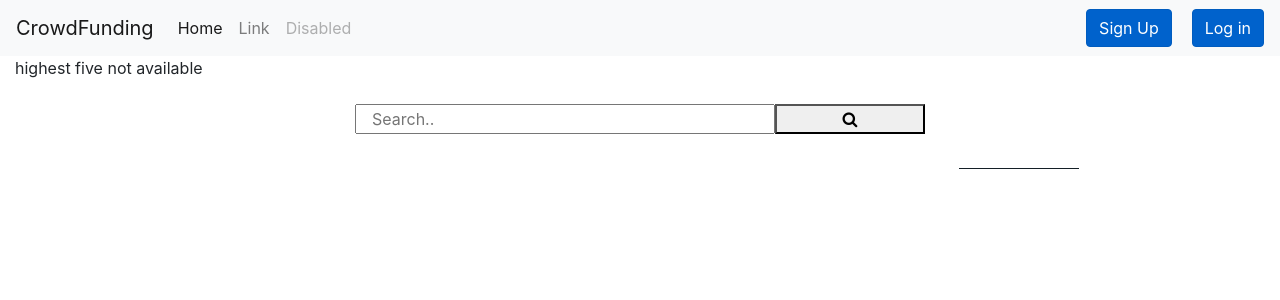
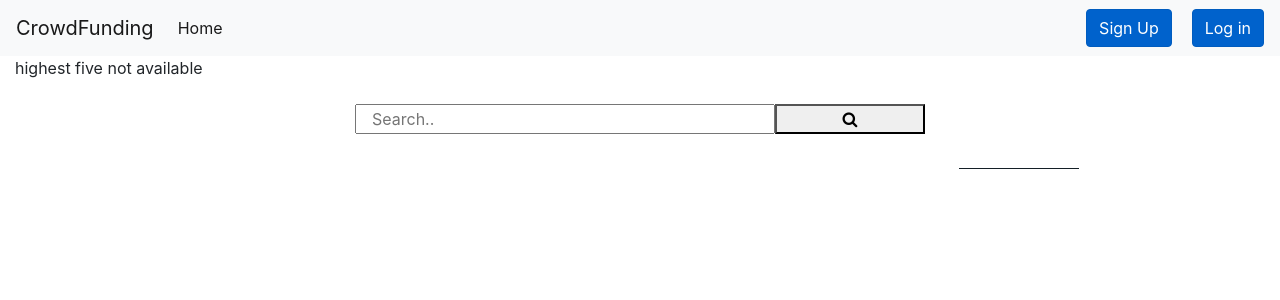
Before and after one commit to islamhanafi94/crowdFunding, a Django app: page / in a window 1280 px wide. Shown: the top 300 px of the page. Run offline with Django 3.2, Linux system fonts and the light colour scheme; data that the repository does not hold is empty; some libraries are stand-ins or nearby versions.

Commit message:
update in navbar links

```diff
--- a/templates/visitor_nav.html
+++ b/templates/visitor_nav.html
@@ -10,12 +10,6 @@
             <li class="nav-item active">
                 <a class="nav-link" href="{% url 'home_page' %}">Home <span class="sr-only">(current)</span></a>
             </li>
-            <li class="nav-item">
-                <a class="nav-link" href="#">Link</a>
-            </li>
-            <li class="nav-item">
-                <a class="nav-link disabled" href="#">Disabled</a>
-            </li>
         </ul>
         <a href="{% url 'users:register' %}" class="btn btn-primary btn-md active" role="button" aria-pressed="true" style="margin-right: 20px;">Sign Up</a>
         <a href="{% url 'users:login' %}" class="btn btn-primary btn-md active" role="button" aria-pressed="true">Log in</a>
--- a/users/templates/users/user_nav.html
+++ b/users/templates/users/user_nav.html
@@ -7,6 +7,9 @@
 
     <div class="collapse navbar-collapse" id="navbarTogglerDemo02">
         <ul class="navbar-nav mr-auto mt-2 mt-lg-0">
+            <li class="nav-item active">
+                <a class="nav-link" href="{% url 'home_page' %}"> Home <span class="sr-only">(current)</span></a>
+            </li>
             <li class="nav-item active">
                 <a class="nav-link" href="{% url 'users:profile' %}">Profile <span class="sr-only">(current)</span></a>
             </li>
```
Also changed, not shown: projects/views.py (+2 -11 lines).
